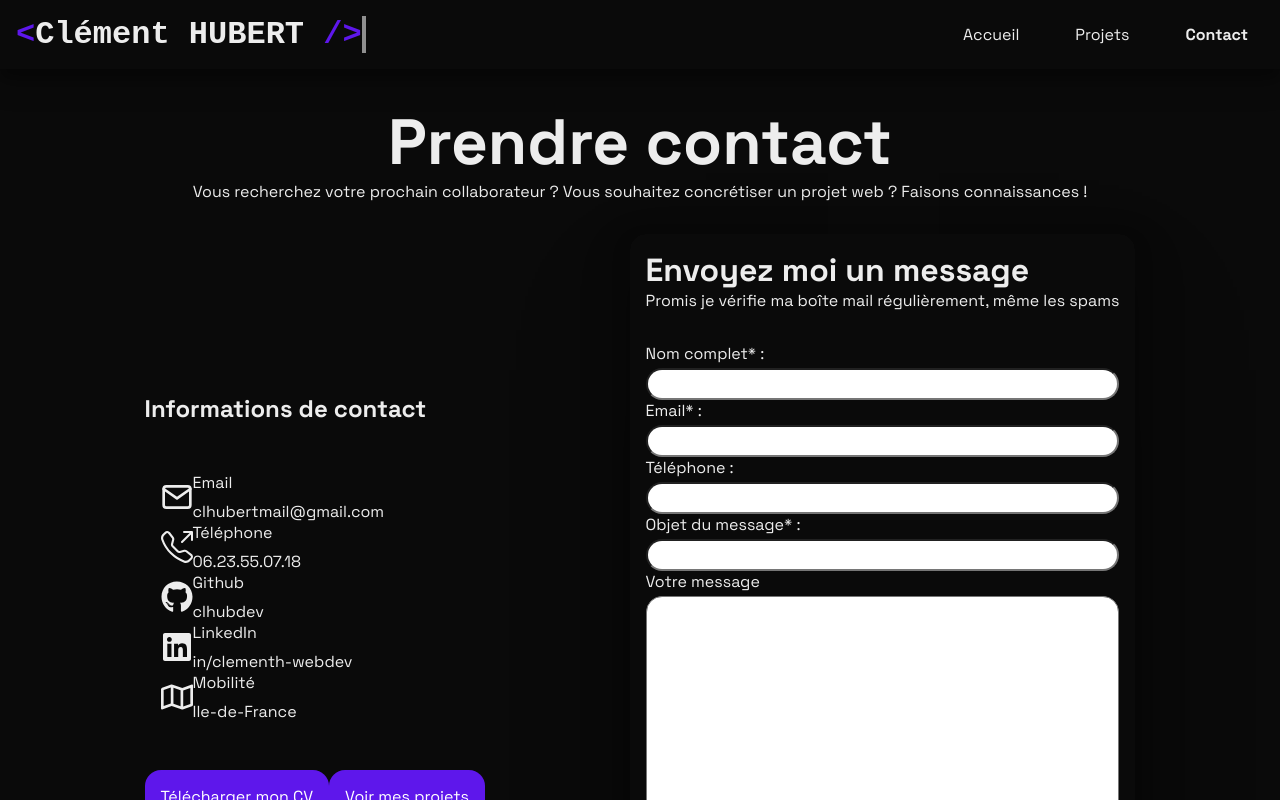
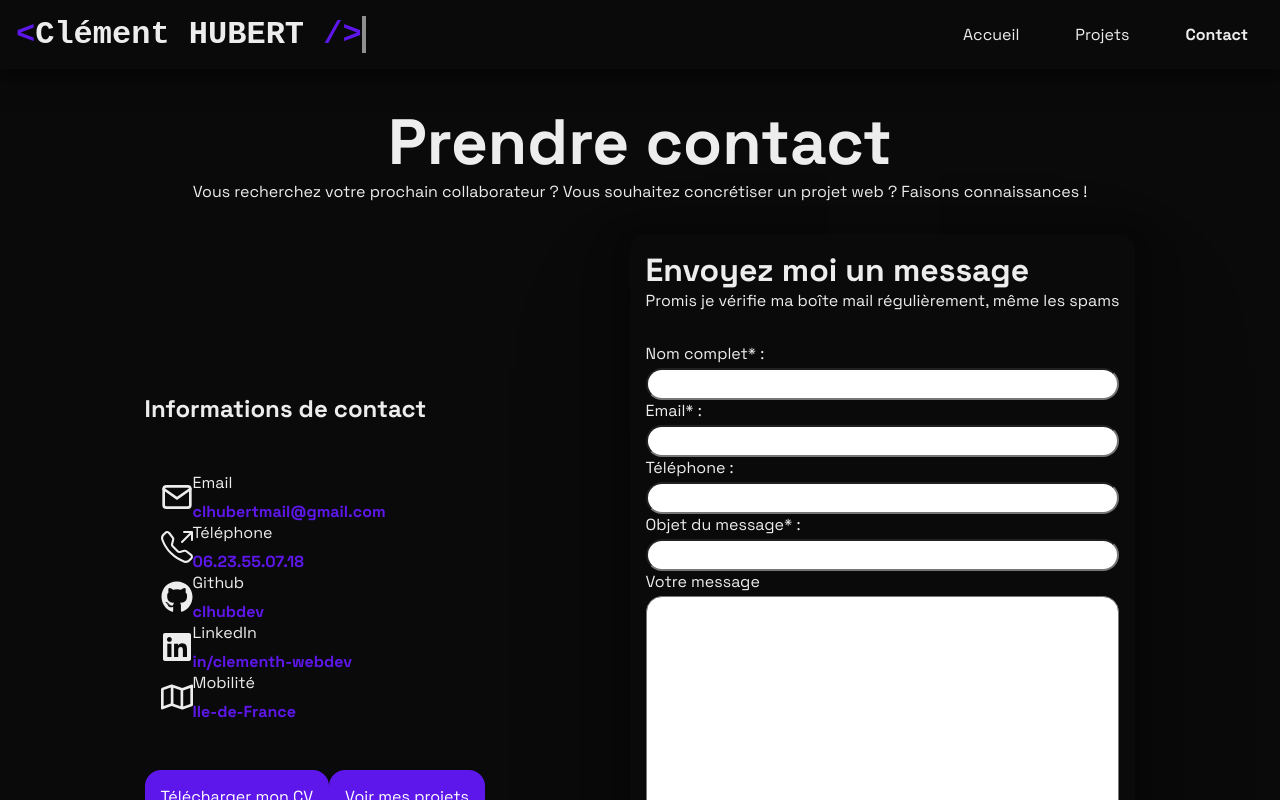
Before and after one commit to clhubdev/portfolio, a Next.js app: page /contact in a window 1280 px wide. Shown: the top 800 px of the page. Built offline with nearby package versions, Linux system fonts and the light colour scheme.

Commit message:
add social links

```diff
--- a/src/app/contact/page.js
+++ b/src/app/contact/page.js
@@ -23,7 +23,7 @@ export default function Contact() {
                             <FiMail style={{ fontSize: "2rem" }} />
                             <div>
                                 <div style={{ marginBottom: "0.5rem" }}>Email</div>
-                                <div>clhubertmail@gmail.com</div>
+                                <div className={styles.infos}>clhubertmail@gmail.com</div>
                             </div>
                         </div>
 
@@ -31,7 +31,7 @@ export default function Contact() {
                             <BsTelephoneOutbound style={{ fontSize: "2rem" }} />
                             <div>
                                 <div style={{ marginBottom: "0.5rem" }}>Téléphone</div>
-                                <div>06.23.55.07.18</div>
+                                <div className={styles.infos}>06.23.55.07.18</div>
                             </div>
                         </div>
 
@@ -39,7 +39,7 @@ export default function Contact() {
                             <FaGithub style={{ fontSize: "2rem" }} />
                             <div>
                                 <div style={{ marginBottom: "0.5rem" }}>Github</div>
-                                <div>clhubdev</div>
+                                <Link className={styles.infos} href={"https://github.com/clhubdev"}>clhubdev</Link>
                             </div>
                         </div>
 
@@ -47,7 +47,7 @@ export default function Contact() {
                             <FaLinkedin style={{ fontSize: "2rem" }} />
                             <div>
                                 <div style={{ marginBottom: "0.5rem" }}>LinkedIn</div>
-                                <div>in/clementh-webdev</div>
+                                <Link className={styles.infos} href={'https://www.linkedin.com/in/clementh-webdev/'}>in/clementh-webdev</Link>
                             </div>
                         </div>
 
@@ -55,7 +55,7 @@ export default function Contact() {
                             <FaRegMap style={{ fontSize: "2rem" }} />
                             <div>
                                 <div style={{ marginBottom: "0.5rem" }}>Mobilité</div>
-                                <div>Ile-de-France</div>
+                                <div className={styles.infos}>Ile-de-France</div>
                             </div>
                         </div>
                     </div>
--- a/src/app/contact/page.module.scss
+++ b/src/app/contact/page.module.scss
@@ -68,6 +68,11 @@
           display: flex;
           gap: 10;
           align-items: center;
+
+          .infos {
+            color: #5e17eb;
+            font-weight: bold;
+          }
         }
       }
     }
```
